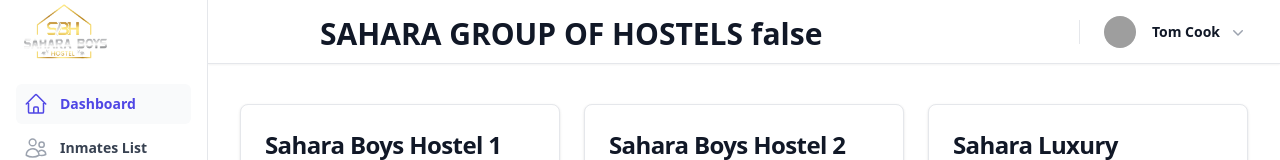
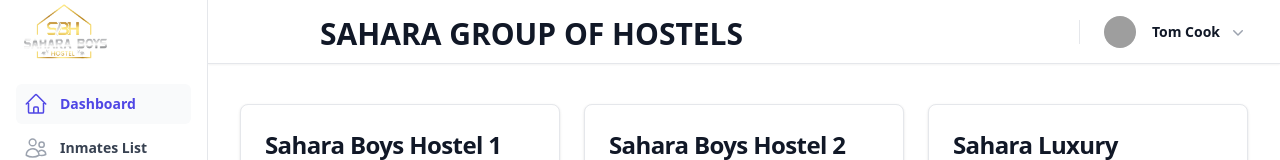
Before and after one commit to saqebkhan/sahara-app, a Vue app: page / in a window 1280 px wide. Both pictures are taken after typing "name@example.com", "Sample123" into the empty fields and a click on the button "Sign in". Shown: the top 160 px of the page. Built offline with nearby package versions, Linux system fonts and the light colour scheme; grey boxes are pictures that could not be loaded.

Commit message:
removed unusual

```diff
--- a/src/components/modules/Inmates/Sidebar.vue
+++ b/src/components/modules/Inmates/Sidebar.vue
@@ -212,7 +212,7 @@
                 class="text-nowrap text-xl md:text-2xl lg:text-3xl font-sans font-semibold lg:ml-20 top-1/4 text-center m-0 absolute text-gray-900 cursor-pointer"
                 @click="resetSelectedHostel"
               >
-                {{ store.selectedHostel }} {{ store.isLoading }}
+                {{ store.selectedHostel }}
               </h2>
             </div>
           </div>
```
